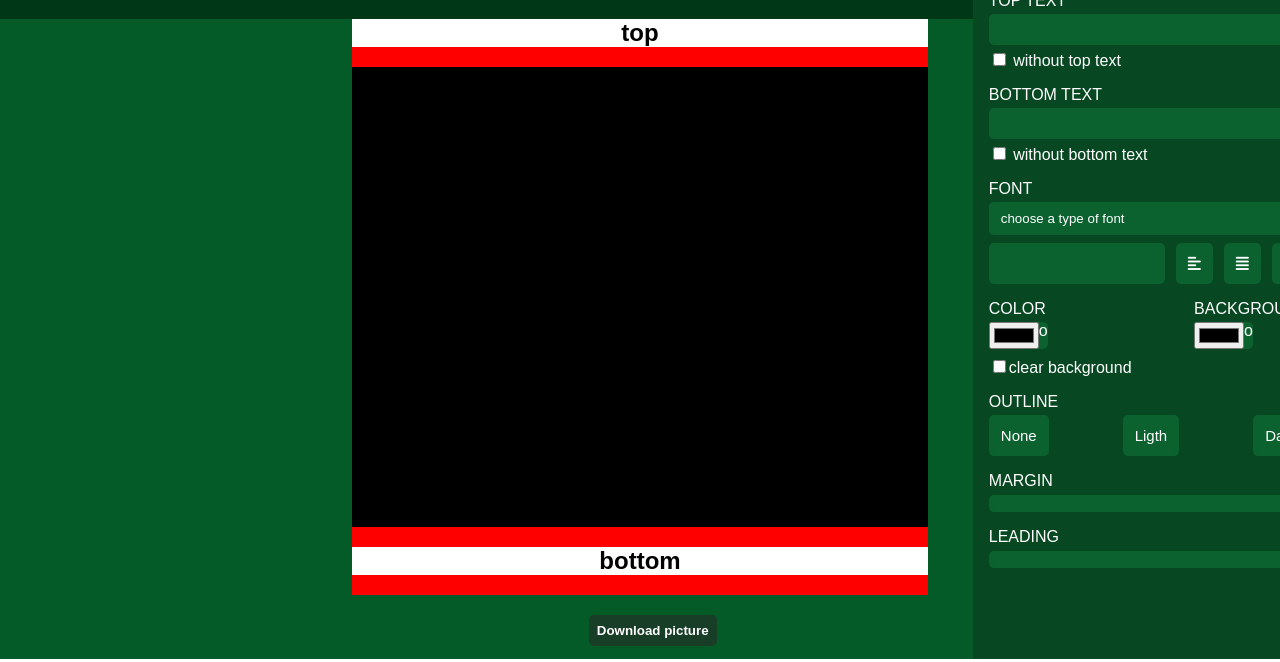
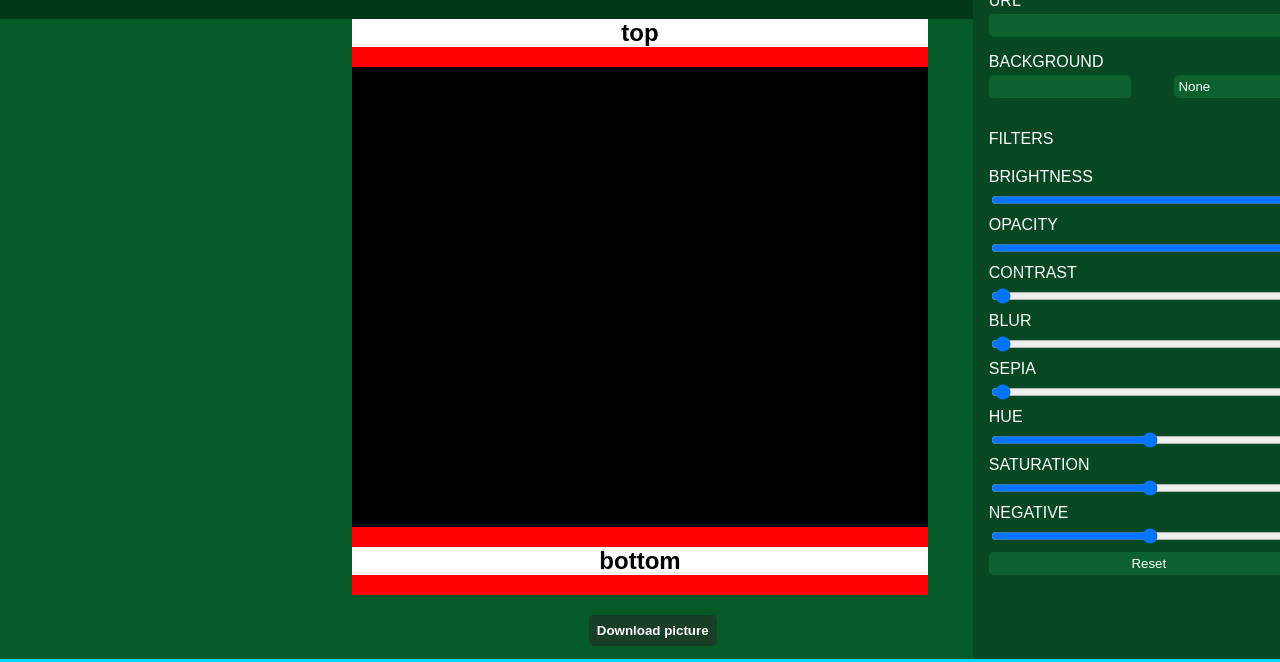
Before and after one commit to GonzalezMariaSol/MemeCreator, a plain HTML site: page index.html in a window 1280 px wide. Shown: the part 141-803 px from the top of the page. Drawn offline with nearby package versions, Linux system fonts and the light colour scheme.

Commit message:
html y css listo faltan detalles

```diff
--- a/index.html
+++ b/index.html
@@ -37,7 +37,7 @@
             </div>
             <button class="downloadPictureButton">Download picture</button>
         </main>
-        <!-- <aside class="asideImage" id="asideImg">
+        <aside class="asideImage" id="asideImg">
             <h3>IMAGE</h3>
             <div class="divUrl">
                 <p>URL</p>
@@ -72,8 +72,8 @@
                 <input type="range" id="negativeInput" min="" max="" value="" step=""><br>
             </div>
             <button><input type="reset" id="resetButtonImg"></button>
-        </aside> -->
-        <aside class="asideText" id="asideText">
+        </aside>
+        <!-- <aside class="asideText" id="asideText">
             <h3>TEXT</h3>
             <div class="divTopTextBox">
                 <p>TOP TEXT</p>
@@ -134,7 +134,7 @@
                 <p>LEADING</p>
                 <input type="number">
             </div>
-        </aside>
+        </aside> -->
     </div>
     <script src=""></script>
 </body>
--- a/memeCreator.css
+++ b/memeCreator.css
@@ -1,14 +1,14 @@
 body{
+    background-color: rgb(3, 217, 255);
     margin: 0;
     padding: 0;
-    height: 100%;
     font-family: sans-serif;
-    color: white;
+    color: rgb(255, 255, 255);
 }
 .structureContainter{
     display: flex;
     flex-direction: column;
-    height: 100vh;
+    /* height: 100vh; */
 }
 
 /* HEADER-TITLE-AND IMG-TEXT AND DARK MODE BUTTONS */
@@ -106,7 +106,7 @@ main{
     border-radius: 5px;
     border-style: none;
     padding: 0.5vh;
-    background-color: #5ccda7;
+    background-color: #0b622f;
     color: white;
 }
 .asideImage p, .asideText p{
@@ -118,11 +118,11 @@ main{
     justify-content: space-between;
 }
 .divColorAndBackgroundColor input{
-    background-color: #5ccda7;
+    background-color: #0b622f;
     width: 42%;
 }
 .divColorAndBackgroundColor select{
-    background-color: #5ccda7;
+    background-color: #0b622f;
     color: white;
     width: 42%;
     border-radius: 5px;
@@ -140,7 +140,7 @@ main{
 
 
 /* HOVER Y FOCUS PART */
-.color:focus, .backgroundColor:focus, .asideImage input:hover, #inputTopText:hover, #inputBottomText:hover, .divFontFamilySelect select:hover, .divButtonTextAlignAndSize input:hover, .divButtonTextAlignAndSize button:hover, .outlineOptions button:hover, .divTextBoxMargin input:hover, .divTextBoxLeading input:hover{
+.color:focus, .backgroundColor:focus, .asideImage input:hover, #inputTopText:hover, #inputBottomText:hover, .divFontFamilySelect select:hover, .divButtonTextAlignAndSize input:hover, .divButtonTextAlignAndSize button:hover, .outlineOptions button:hover, .divTextBoxMargin input:hover, .divTextBoxLeading input:hover, .divColorAndBackgroundColor select:hover{
     background-color: #0e783a;
 }
 .asideImage input:focus{
@@ -196,6 +196,9 @@ main{
     padding: 1.5vh;
     color: white;
     font-size: 15px;
+}
+.asideImage button{
+    padding: 0;
 }
 
 .divTextAndBackgroundColor{
```
